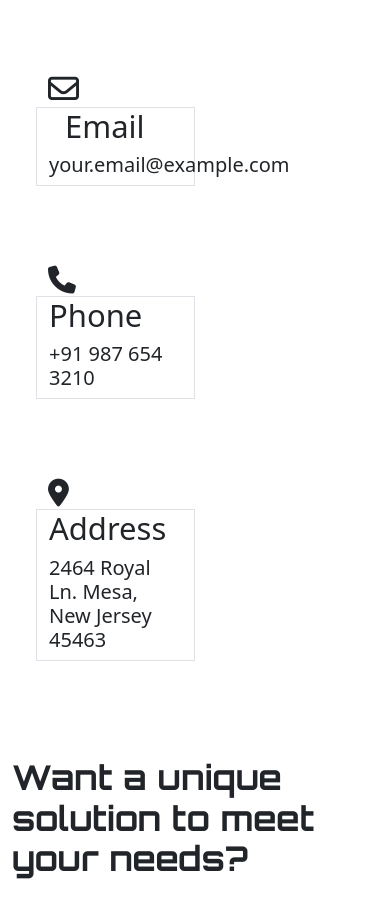
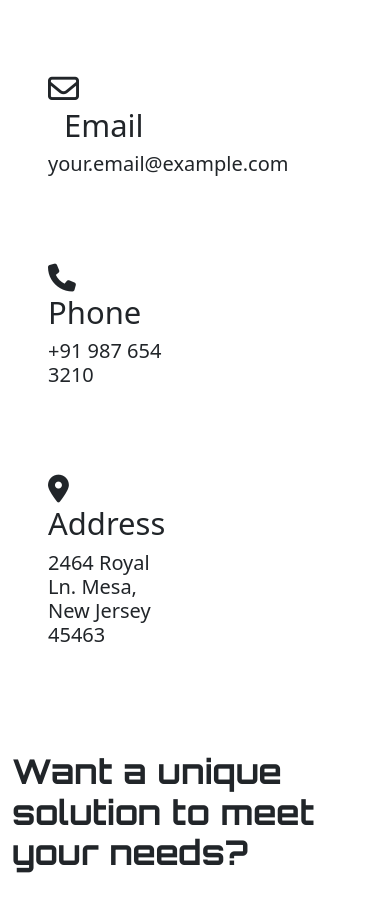
Before and after one commit to Akxay28/OnyxWeb, a React (Vite) app: page /contact in a window 390 px wide. Shown: the part 2217-3121 px from the top of the page. Built offline with nearby package versions, Linux system fonts and the light colour scheme.

Commit message:
contact responsive

```diff
--- a/src/Views/Pages/Contact/Contact.jsx
+++ b/src/Views/Pages/Contact/Contact.jsx
@@ -57,7 +57,7 @@ const Contact = () => {
                             <div class="col-lg-1">
                                 <i class="fa-solid fa-envelope display-5 "></i>
                             </div>
-                            <div class="col-lg-11 border">
+                            <div class="col-lg-11">
                                 <h6 className='capitalize display-5 ms-3'>Email</h6>
                                 <h5>your.email@example.com</h5>
                             </div>
@@ -66,7 +66,7 @@ const Contact = () => {
                             <div class="col-lg-1">
                                 <i class="fa-solid fa-phone mt-3 fs-1"></i>
                             </div>
-                            <div class="col-lg-11 border">
+                            <div class="col-lg-11">
                                 <h6 className='display-5'>Phone</h6>
                                 <h5>+91 987 654 3210</h5>
                             </div>
@@ -75,7 +75,7 @@ const Contact = () => {
                             <div class="col-lg-1">
                                 <i class="fa-solid fa-location-dot fs-1 mt-3 "></i>
                             </div>
-                            <div class="col-lg-11 border">
+                            <div class="col-lg-11">
                                 <h6 className='display-5'>Address</h6>
                                 <h5>2464 Royal Ln. Mesa, New Jersey 45463</h5>
                             </div>
```
